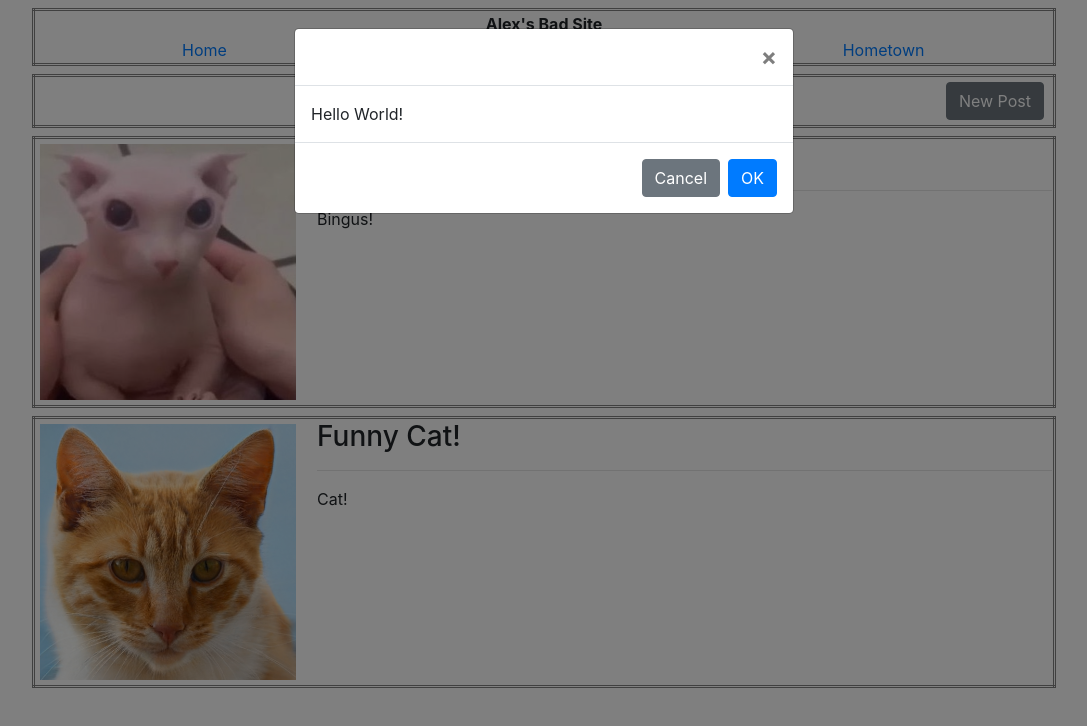
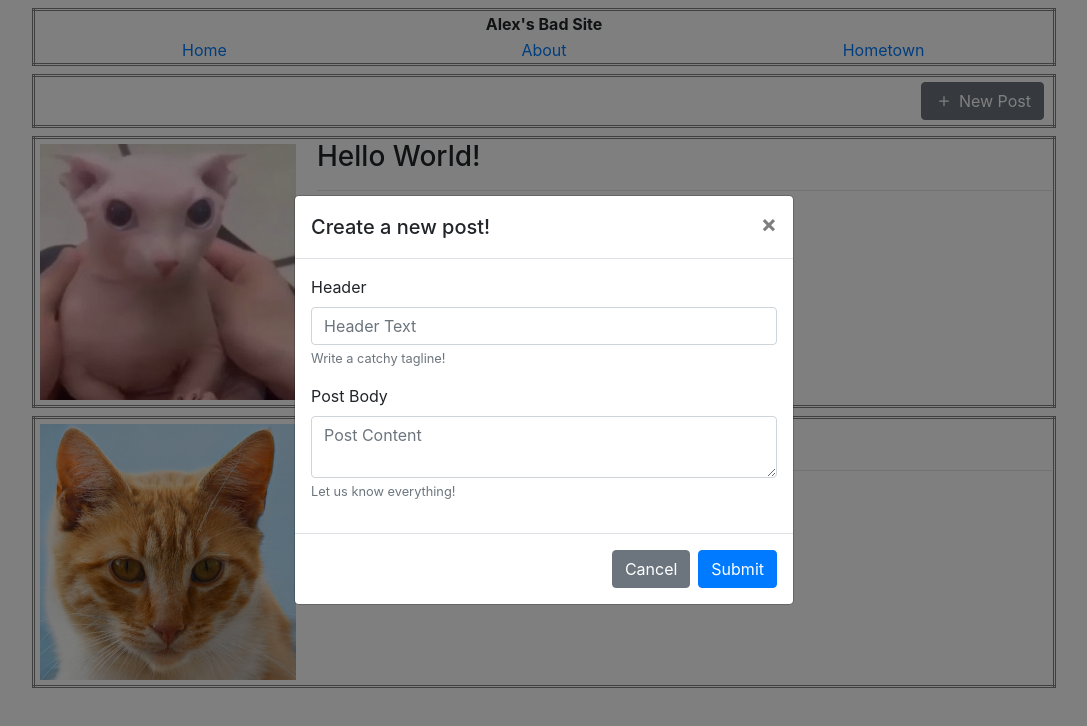
Before and after one commit to l0gnes/learning-vue, a Vue app in the folder learning_vue/: page / in a window 1280 px wide. Both pictures are taken after a click on the button "New Post". Shown: the top 726 px of the page, without its empty margins (96-1183 px from the left). Built offline with nearby package versions, Linux system fonts and the light colour scheme.

Commit message:
Jan 21 Merge Upstream

```diff
--- a/learning_vue/src/components/MakeNewPost.vue
+++ b/learning_vue/src/components/MakeNewPost.vue
@@ -2,19 +2,86 @@
     <table>
         <tr>
             <td>
-                <b-button v-b-modal.makePostModal id='makePostButton'>New Post</b-button>
+                <b-button v-b-modal.makePostModal id='makePostButton'><b-icon icon='plus'></b-icon> New Post</b-button>
             </td>
         </tr>
 
-        <b-modal id='makePostModal'>
-            Hello World!
+        <b-modal id='makePostModal'
+            title="Create a new post!"
+            @ok='onSubmit'
+            @close='onReset'
+            ok-title='Submit'
+            centered
+        >
+
+            <b-form @submit="onSubmit" @reset="onReset" v-if='show'>
+                <b-form-group
+                    id='input-group-1'
+                    label='Header'
+                    label-for='headerInput'
+                    description="Write a catchy tagline!"
+                >
+                    <b-form-input
+                        id='headerInput'
+                        v-model='form.header'
+                        type='text'
+                        placeholder='Header Text'
+                        required
+                    ></b-form-input>
+                </b-form-group>
+
+                <b-form-group
+                    id='input-group-2'
+                    label='Post Body'
+                    label-for='postBody'
+                    description='Let us know everything!'
+                >
+                    <b-form-textarea
+                        id='postBody'
+                        v-model='form.body'
+                        type='text'
+                        placeholder="Post Content"
+                        required
+                    ></b-form-textarea>
+                </b-form-group>
+
+            </b-form>
+
         </b-modal>
     </table>
 </template>
 
 <script>
 export default {
-    name: 'MakeNewPost'
+    name: 'MakeNewPost',
+    data() {
+        return {
+            form: {
+                header: '',
+                body : ''
+            },
+            show: true
+        };
+    },
+    methods : {
+        onSubmit() {
+            this.$bvToast.toast(
+                'Post has been created!',
+                {
+                    title: 'Status Update',
+                    autoHideDelay: 2500,
+                    appendToast: true,
+                    variant: 'success',
+                    toaster: 'b-toaster-bottom-right'
+                }
+            );
+            this.onReset(); // reset the table stuff again
+        },
+        onReset() {
+            this.form.header = '';
+            this.form.body = '';
+        }
+    }
 };
 </script>
 
--- a/learning_vue/src/main.js
+++ b/learning_vue/src/main.js
@@ -8,6 +8,7 @@ import router from './router';
 
 import 'bootstrap/dist/css/bootstrap.css';
 import 'bootstrap-vue/dist/bootstrap-vue.css';
+import '@/assets/boopdev.css';
 
 Vue.use(BootstrapVue);
 Vue.use(IconsPlugin);
```
Also changed, not shown: learning_vue/src/assets/boopdev.css (added).
